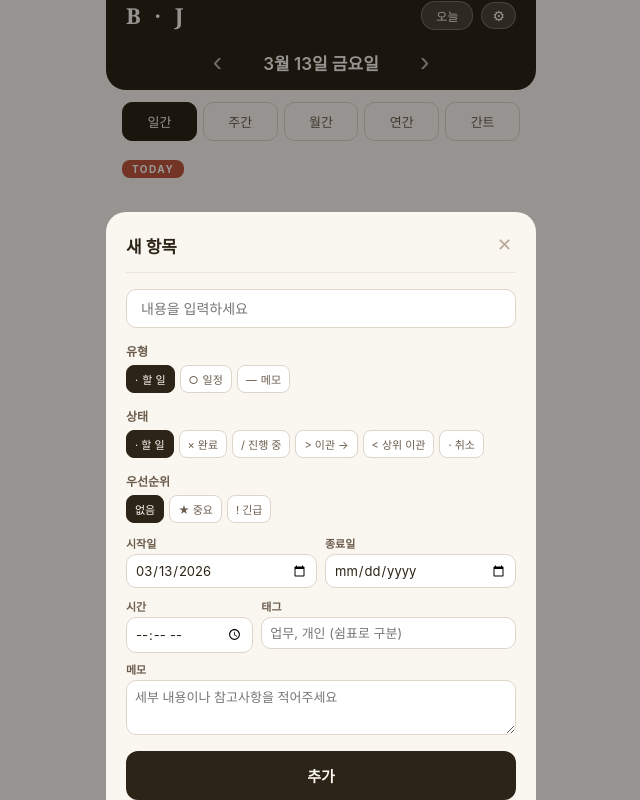
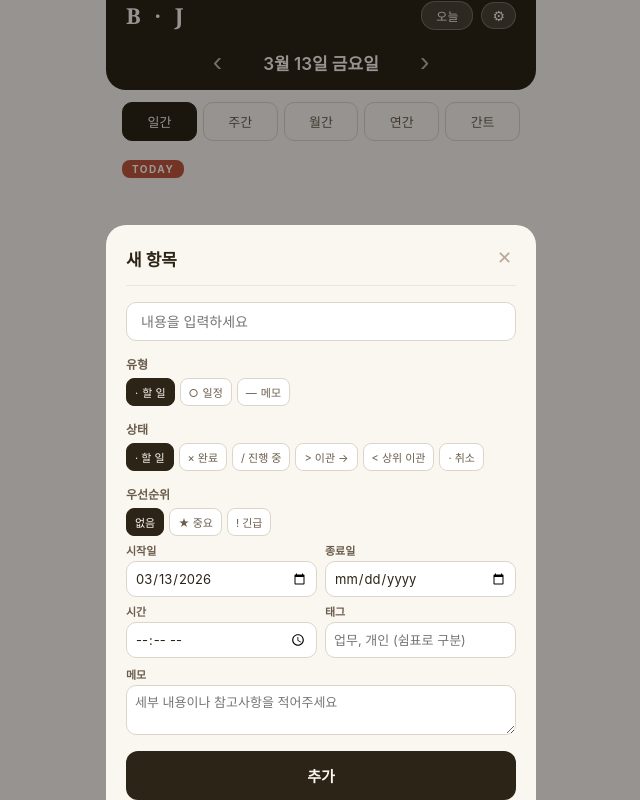
Before and after one commit to sw90gh/bullet, a React (Vite) app in the folder BulletJournalApp/: page / in a window 1280 px wide. Both pictures are taken after a click on the button "+ 새 항목 추가". Shown: the whole page, without its empty margins (319-959 px from the left). Built offline with nearby package versions, Linux system fonts and the light colour scheme.

Commit message:
fix: 시작일/종료일/시간/태그 입력 행 높이 통일 (height: 36px 고정)
Co-Authored-By: Claude Opus 4.6 <noreply@anthropic.com>

```diff
--- a/BulletJournalApp/src/components/EntryModal.tsx
+++ b/BulletJournalApp/src/components/EntryModal.tsx
@@ -59,6 +59,7 @@ export function EntryModal({ modal, onClose, onSaveEntry, onSaveGoal }: EntryMod
     display: 'block',
     boxSizing: 'border-box',
     width: '100%',
+    height: 36,
   };
 
   return (
@@ -141,26 +142,26 @@ export function EntryModal({ modal, onClose, onSaveEntry, onSaveGoal }: EntryMod
               {/* 날짜: 시작일 + 종료일 한 줄 */}
               <div style={{ display: 'flex', gap: 8, marginTop: 6 }}>
                 <div style={{ flex: 1, minWidth: 0 }}>
-                  <label style={{ ...styles.fieldLabel, marginTop: 6, marginBottom: 3, fontSize: 11 }}>시작일</label>
+                  <label style={{ ...styles.fieldLabel, marginTop: 0, marginBottom: 3, fontSize: 11 }}>시작일</label>
                   <input type="date" style={inputSmall} value={date}
                     onChange={e => setDate(e.target.value)} />
                 </div>
                 <div style={{ flex: 1, minWidth: 0 }}>
-                  <label style={{ ...styles.fieldLabel, marginTop: 6, marginBottom: 3, fontSize: 11 }}>종료일</label>
+                  <label style={{ ...styles.fieldLabel, marginTop: 0, marginBottom: 3, fontSize: 11 }}>종료일</label>
                   <input type="date" style={inputSmall} value={endDate}
                     onChange={e => setEndDate(e.target.value)} />
                 </div>
               </div>
 
               {/* 시간 + 태그 한 줄 */}
-              <div style={{ display: 'flex', gap: 8, marginTop: 4 }}>
-                <div style={{ flex: 0.5, minWidth: 0 }}>
-                  <label style={{ ...styles.fieldLabel, marginTop: 6, marginBottom: 3, fontSize: 11 }}>시간</label>
+              <div style={{ display: 'flex', gap: 8, marginTop: 6 }}>
+                <div style={{ flex: 1, minWidth: 0 }}>
+                  <label style={{ ...styles.fieldLabel, marginTop: 0, marginBottom: 3, fontSize: 11 }}>시간</label>
                   <input type="time" style={inputSmall} value={time}
                     onChange={e => setTime(e.target.value)} />
                 </div>
                 <div style={{ flex: 1, minWidth: 0 }}>
-                  <label style={{ ...styles.fieldLabel, marginTop: 6, marginBottom: 3, fontSize: 11 }}>태그</label>
+                  <label style={{ ...styles.fieldLabel, marginTop: 0, marginBottom: 3, fontSize: 11 }}>태그</label>
                   <input style={inputSmall} value={tags}
                     placeholder="업무, 개인 (쉼표로 구분)"
                     onChange={e => setTags(e.target.value)} />
```
